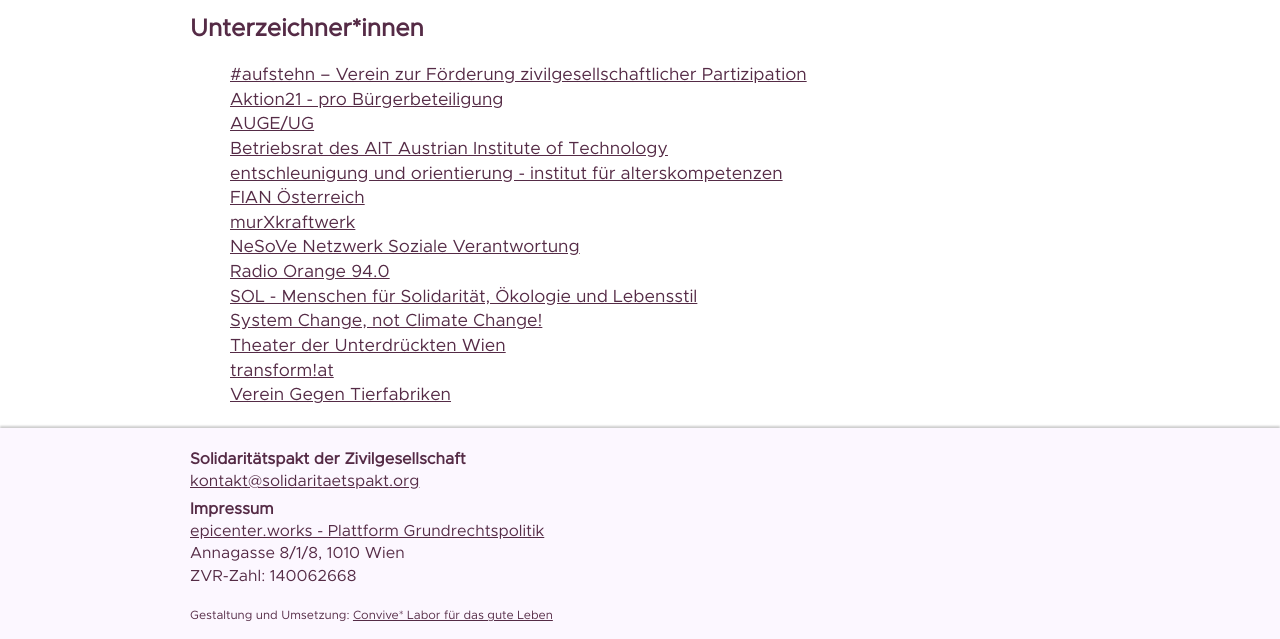
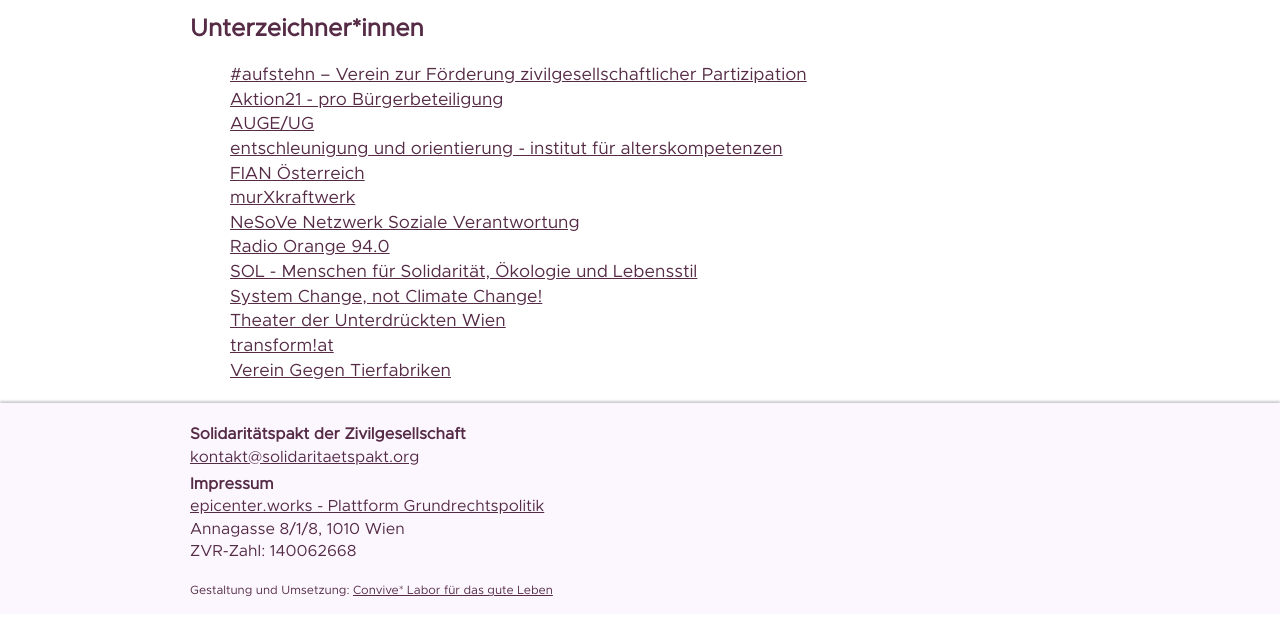
Before and after one commit to convive-lab/solidaritaetspakt, a plain HTML site: page index.html in a window 1280 px wide. Shown: the part 1948-2587 px from the top of the page. After the commit the page ends 2562 px from the top, so only its background shows below. Drawn offline with nearby package versions, Linux system fonts and the light colour scheme.

Commit message:
Austragung Betriebsrat AIT

```diff
--- a/index.html
+++ b/index.html
@@ -115,7 +115,6 @@
 <li><a target="_blank" href="https://www.aufstehn.at/">#aufstehn – Verein zur Förderung zivilgesellschaftlicher Partizipation</a></li>
 <li><a target="_blank" href="http://www.aktion21.at/">Aktion21 - pro Bürgerbeteiligung</a></li>
 <li><a target="_blank" href="https://auge.or.at/">AUGE/UG</a></li>
-<li><a target="_blank" href="https://www.ait.ac.at/#/">Betriebsrat des AIT Austrian Institute of Technology</a></li>
 <li><a target="_blank" href="http://www.alterskompetenzen.info/">entschleunigung und orientierung - institut für alterskompetenzen</a></li>
 <li><a target="_blank" href="https://fian.at/">FIAN Österreich</a></li>
 <li><a target="_blank" href="http://www.murxkraftwerk.at/">murXkraftwerk</a></li>
```
